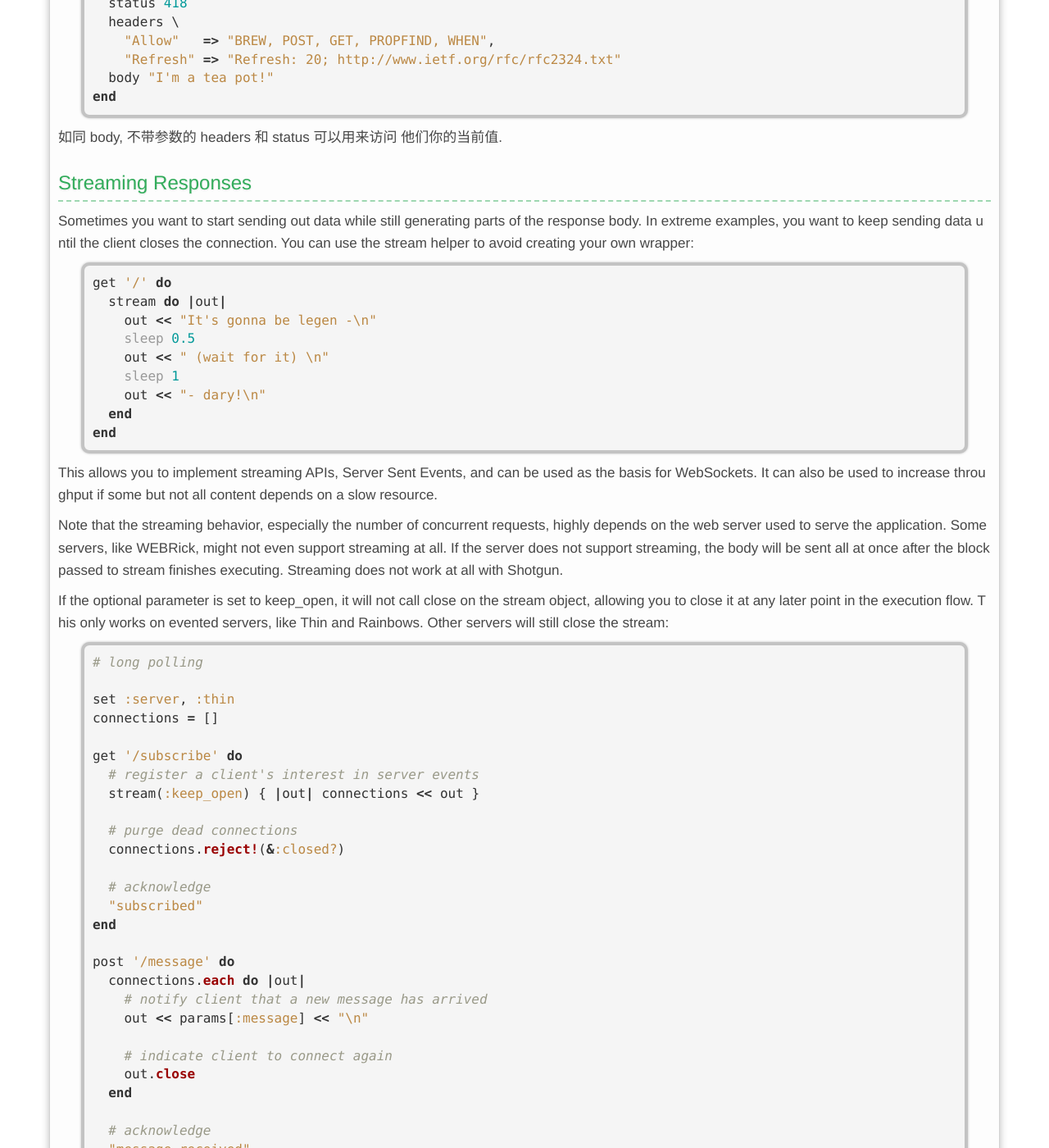
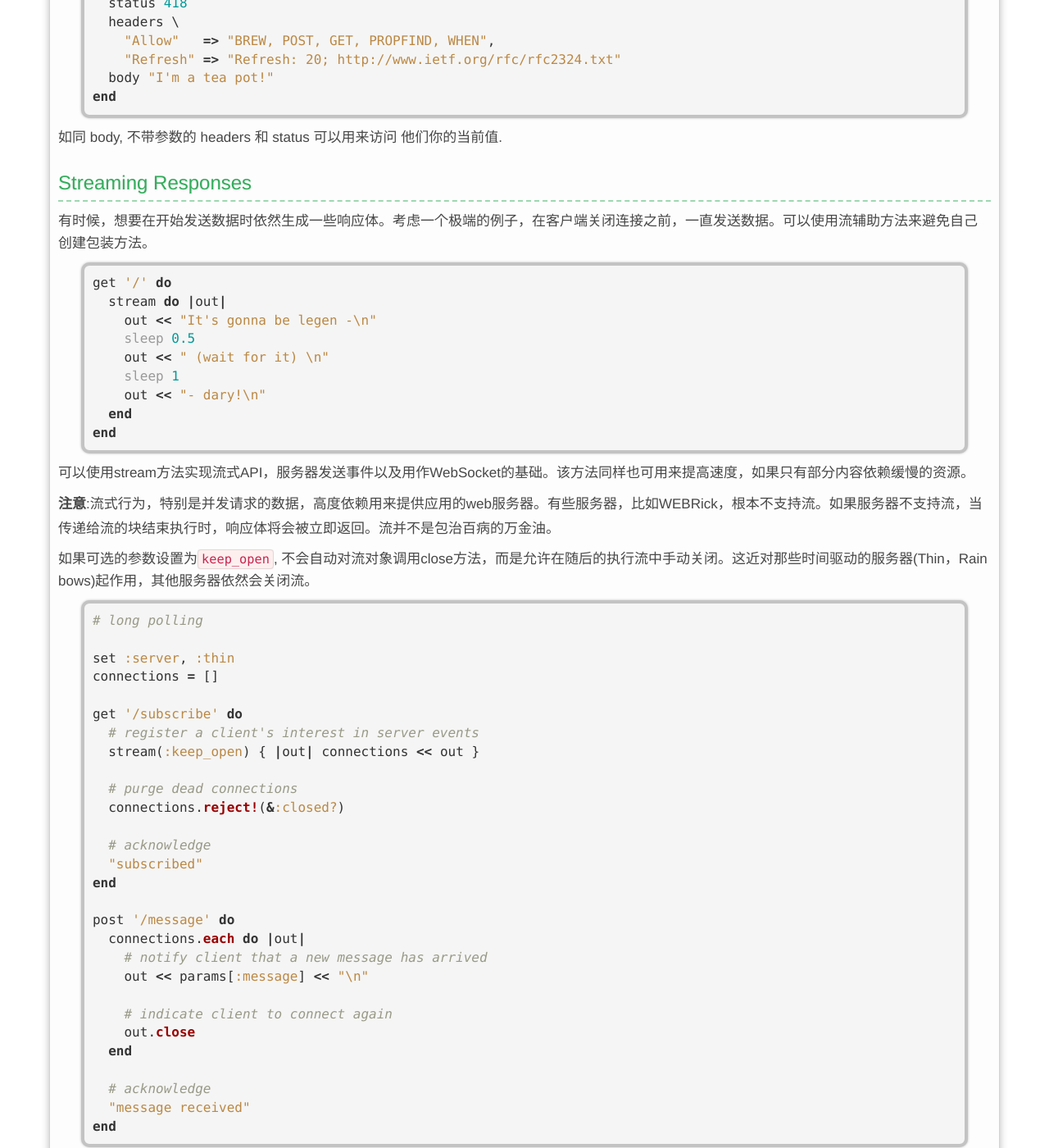
Before and after one commit to xiajian/xiajian.github.io, a Jekyll site: the page built from _posts/2014-10-19-Test Sinatra.md, in a window 1280 px wide and 1400 px high, scrolled down 17255 px. Shown: the whole window at 82% size. Built offline with Jekyll 4.4.1, drawn with Linux system fonts in a browser that asks for light colours; nearby versions of some CDN libraries; Markdown is read by kramdown in place of the engine named in the settings; comment, search, counter and statistics services are not loaded; some of the changed text lies outside the part shown.

Commit message:
废材的周末

````diff
--- a/_posts/2014-10-19-Test Sinatra.md
+++ b/_posts/2014-10-19-Test Sinatra.md
@@ -818,7 +818,7 @@ end
 
 ### Streaming Responses
 
-Sometimes you want to start sending out data while still generating parts of the response body. In extreme examples, you want to keep sending data until the client closes the connection. You can use the stream helper to avoid creating your own wrapper:
+有时候，想要在开始发送数据时依然生成一些响应体。考虑一个极端的例子，在客户端关闭连接之前，一直发送数据。可以使用流辅助方法来避免自己创建包装方法。
 
 ```ruby
 get '/' do
@@ -832,11 +832,11 @@ get '/' do
 end
 ```
 
-This allows you to implement streaming APIs, Server Sent Events, and can be used as the basis for WebSockets. It can also be used to increase throughput if some but not all content depends on a slow resource.
-
-Note that the streaming behavior, especially the number of concurrent requests, highly depends on the web server used to serve the application. Some servers, like WEBRick, might not even support streaming at all. If the server does not support streaming, the body will be sent all at once after the block passed to stream finishes executing. Streaming does not work at all with Shotgun.
-
-If the optional parameter is set to keep_open, it will not call close on the stream object, allowing you to close it at any later point in the execution flow. This only works on evented servers, like Thin and Rainbows. Other servers will still close the stream:
+可以使用stream方法实现流式API，服务器发送事件以及用作WebSocket的基础。该方法同样也可用来提高速度，如果只有部分内容依赖缓慢的资源。
+
+**注意**:流式行为，特别是并发请求的数据，高度依赖用来提供应用的web服务器。有些服务器，比如WEBRick，根本不支持流。如果服务器不支持流，当传递给流的块结束执行时，响应体将会被立即返回。流并不是包治百病的万金油。
+
+如果可选的参数设置为`keep_open`, 不会自动对流对象调用close方法，而是允许在随后的执行流中手动关闭。这近对那些时间驱动的服务器(Thin，Rainbows)起作用，其他服务器依然会关闭流。
 
 ```ruby
 # long polling
@@ -871,7 +871,7 @@ end
 
 ### Logging
 
-In the request scope, the logger helper exposes a Logger instance:
+在请求范围域中，logger辅助方法揭示了Logger实例:
 
 ```ruby
 get '/' do
@@ -880,9 +880,9 @@ get '/' do
 end
 ```
 
-This logger will automatically take your Rack handler’s logging settings into account. If logging is disabled, this method will return a dummy object, so you do not have to worry about it in your routes and filters.
-
-Note that logging is only enabled for Sinatra::Application by default, so if you inherit from Sinatra::Base, you probably want to enable it yourself:
+logger将自动的考虑Rack处理器的设置。如果日志被关闭，该方法将返回一个虚拟的对象，所以，不需要在路由和过滤器中担心它。
+
+注意，日志仅在`Sinatra::Application`中是默认启动的，如果，从`Sinatra::Base`中继承，则需要手动的启动日志：
 
 ```ruby
 class MyApp < Sinatra::Base
@@ -896,7 +896,7 @@ To avoid any logging middleware to be set up, set the logging setting to nil. Ho
 
 ### 媒体(MIME)类型
 
-使用 send_file 或者静态文件的时候，Sinatra可能不能识别你的媒体类型。 使用 mime_type 通过文件扩展名来注册它们：
+使用 `send_file` 或者静态文件的时候，Sinatra可能不能识别你的媒体类型。 使用 mime_type 通过文件扩展名来注册它们：
 
     mime_type :foo, 'text/foo'
 
@@ -913,7 +913,7 @@ end
 
 为了生成URL，你需要使用 url 辅助方法， 例如，在Haml中:
 
-%a{:href => url('/foo')} foo
+    %a{:href => url('/foo')} foo
 
 如果使用反向代理和Rack路由，生成URL的时候会考虑这些因素。
 
@@ -923,17 +923,19 @@ end
 
 你可以通过 redirect 辅助方法触发浏览器重定向:
 
+```ruby
 get '/foo' do
   redirect to('/bar')
 end
-
+```
 其他参数的用法，与 halt相同:
 
-redirect to('/bar'), 303
-redirect 'http://google.com', 'wrong place, buddy'
+     redirect to('/bar'), 303
+     redirect 'http://google.com', 'wrong place, buddy'
 
 用 redirect back可以把用户重定向到原始页面:
 
+```ruby
 get '/foo' do
   "<a href='/bar'>do something</a>"
 end
@@ -942,6 +944,7 @@ get '/bar' do
   do_something
   redirect back
 end
+```
 
 如果想传递参数给redirect，可以用query string:
 
@@ -949,6 +952,7 @@ redirect to('/bar?sum=42')
 
 或者用session:
 
+```ruby
 enable :sessions
 
 get '/foo' do
@@ -959,6 +963,7 @@ end
 get '/bar' do
   session[:secret]
 end
+```
 
 ### 缓存控制
 
@@ -966,11 +971,12 @@ end
 
 你可以这样设定 Cache-Control 消息头:
 
+```ruby
 get '/' do
   cache_control :public
   "cache it!"
 end
-
+```
 核心提示: 在前置过滤器中设定缓存.
 
 before do
````
Also changed, not shown: _posts/2014-09-06-心情日记.md (+10 -0 lines), _posts/2014-10-20-gitlab.md (+1 -1 lines).
